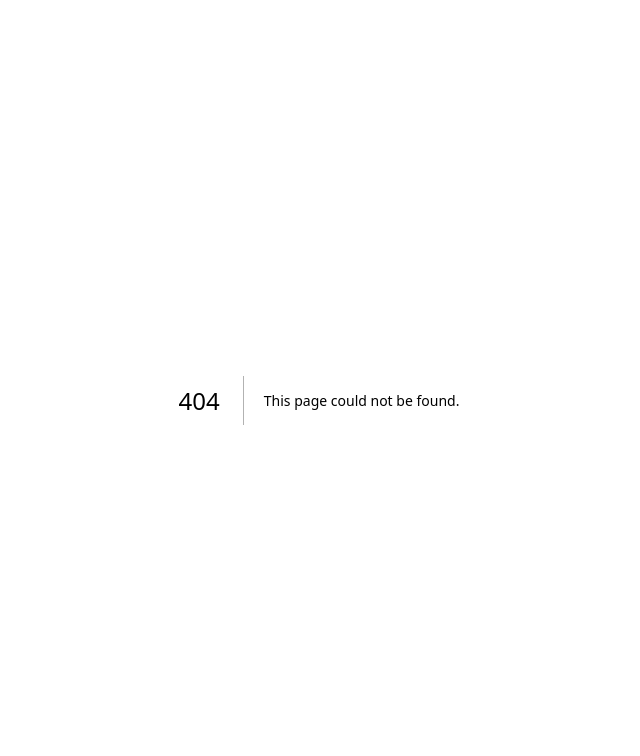
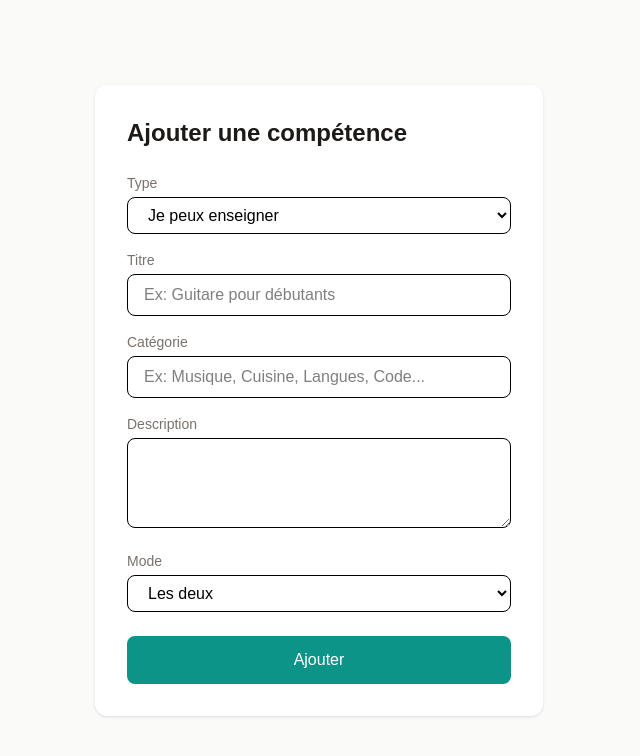
Before and after one commit to Yas-Tech-tc/Skillswap, a Next.js app: page /skills/new in a window 1280 px wide. Before the commit this address had no page. Shown: the top 756 px of the page, without its empty margins (321-961 px from the left). Built offline with nearby package versions, Linux system fonts and the light colour scheme; no server answers.

Commit message:
i added skills CRUD (add, list, delete) functionnalities

```diff
--- /dev/null
+++ b/app/skills/new/page.js
@@ -0,0 +1,100 @@
+'use client'
+import { useState } from 'react'
+import { useRouter } from 'next/navigation'
+import { supabase } from '@/lib/supabaseClient'
+
+export default function NewSkill() {
+  const [type, setType] = useState('offer')
+  const [title, setTitle] = useState('')
+  const [category, setCategory] = useState('')
+  const [description, setDescription] = useState('')
+  const [mode, setMode] = useState('both')
+  const [error, setError] = useState('')
+  const [loading, setLoading] = useState(false)
+  const router = useRouter()
+
+  const handleSubmit = async (e) => {
+    e.preventDefault()
+    setError('')
+    setLoading(true)
+
+    const { data: { user } } = await supabase.auth.getUser()
+    if (!user) {
+      router.push('/login')
+      return
+    }
+
+    const { error } = await supabase.from('skills').insert({
+      user_id: user.id,
+      type,
+      title,
+      category,
+      description,
+      mode,
+    })
+
+    setLoading(false)
+    if (error) {
+      setError(error.message)
+    } else {
+      router.push('/skills')
+    }
+  }
+
+  return (
+    <main className="min-h-screen bg-bgsoft flex items-center justify-center px-6 py-12">
+      <form onSubmit={handleSubmit} className="bg-white p-8 rounded-xl shadow-sm w-full max-w-md">
+        <h1 className="text-2xl font-bold text-textmain mb-6">Ajouter une compétence</h1>
+        {error && <p className="text-red-600 text-sm mb-4">{error}</p>}
+
+        <label className="block text-sm text-textsub mb-1">Type</label>
+        <select value={type} onChange={(e) => setType(e.target.value)} className="w-full border rounded-lg px-4 py-2 mb-4">
+          <option value="offer">Je peux enseigner</option>
+          <option value="request">Je veux apprendre</option>
+        </select>
+
+        <label className="block text-sm text-textsub mb-1">Titre</label>
+        <input
+          type="text"
+          value={title}
+          onChange={(e) => setTitle(e.target.value)}
+          placeholder="Ex: Guitare pour débutants"
+          className="w-full border rounded-lg px-4 py-2 mb-4"
+          required
+        />
+
+        <label className="block text-sm text-textsub mb-1">Catégorie</label>
+        <input
+          type="text"
+          value={category}
+          onChange={(e) => setCategory(e.target.value)}
+          placeholder="Ex: Musique, Cuisine, Langues, Code..."
+          className="w-full border rounded-lg px-4 py-2 mb-4"
+        />
+
+        <label className="block text-sm text-textsub mb-1">Description</label>
+        <textarea
+          value={description}
+          onChange={(e) => setDescription(e.target.value)}
+          className="w-full border rounded-lg px-4 py-2 mb-4"
+          rows={3}
+        />
+
+        <label className="block text-sm text-textsub mb-1">Mode</label>
+        <select value={mode} onChange={(e) => setMode(e.target.value)} className="w-full border rounded-lg px-4 py-2 mb-6">
+          <option value="in_person">Présentiel uniquement</option>
+          <option value="online">En ligne uniquement</option>
+          <option value="both">Les deux</option>
+        </select>
+
+        <button
+          type="submit"
+          disabled={loading}
+          className="w-full bg-primary text-white py-3 rounded-lg font-medium hover:opacity-90 disabled:opacity-50"
+        >
+          {loading ? 'Ajout...' : 'Ajouter'}
+        </button>
+      </form>
+    </main>
+  )
+}
--- /dev/null
+++ b/app/skills/page.js
@@ -0,0 +1,73 @@
+'use client'
+import { useState, useEffect } from 'react'
+import Link from 'next/link'
+import { useRouter } from 'next/navigation'
+import { supabase } from '@/lib/supabaseClient'
+
+export default function MySkills() {
+  const [skills, setSkills] = useState([])
+  const [loading, setLoading] = useState(true)
+  const router = useRouter()
+
+  const loadSkills = async () => {
+    const { data: { user } } = await supabase.auth.getUser()
+    if (!user) {
+      router.push('/login')
+      return
+    }
+    const { data } = await supabase
+      .from('skills')
+      .select('*')
+      .eq('user_id', user.id)
+      .order('created_at', { ascending: false })
+
+    setSkills(data || [])
+    setLoading(false)
+  }
+
+  useEffect(() => {
+    loadSkills()
+  }, [])
+
+  const handleDelete = async (id) => {
+    await supabase.from('skills').delete().eq('id', id)
+    loadSkills()
+  }
+
+  if (loading) return <p className="p-8 text-textsub">Chargement...</p>
+
+  return (
+    <main className="min-h-screen bg-bgsoft px-6 py-12">
+      <div className="max-w-2xl mx-auto">
+        <div className="flex justify-between items-center mb-6">
+          <h1 className="text-2xl font-bold text-textmain">Mes compétences</h1>
+          <Link href="/skills/new" className="bg-primary text-white px-4 py-2 rounded-lg font-medium hover:opacity-90">
+            + Ajouter
+          </Link>
+        </div>
+
+        {skills.length === 0 && <p className="text-textsub">Vous n'avez pas encore ajouté de compétence.</p>}
+
+        <div className="space-y-3">
+          {skills.map((skill) => (
+            <div key={skill.id} className="bg-white p-4 rounded-lg shadow-sm flex justify-between items-start">
+              <div>
+                <span className={`text-xs px-2 py-1 rounded-full ${skill.type === 'offer' ? 'bg-primary/10 text-primary' : 'bg-secondary/10 text-secondary'}`}>
+                  {skill.type === 'offer' ? "J'enseigne" : "Je veux apprendre"}
+                </span>
+                <h2 className="font-semibold text-textmain mt-2">{skill.title}</h2>
+                <p className="text-sm text-textsub">{skill.category} · {skill.mode}</p>
+              </div>
+              <button
+                onClick={() => handleDelete(skill.id)}
+                className="text-red-600 text-sm hover:underline"
+              >
+                Supprimer
+              </button>
+            </div>
+          ))}
+        </div>
+      </div>
+    </main>
+  )
+}
```
